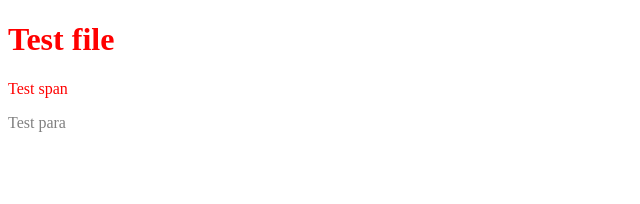
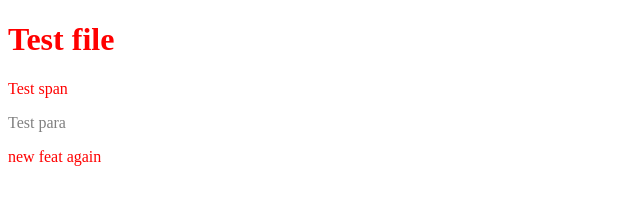
Before and after one commit to 40x/gulp-test, a website: page app/index.html in a window 1280 px wide. Shown: the whole page, without its empty margins (0-640 px from the left). Drawn offline with nearby package versions, Linux system fonts and the light colour scheme; files that its build step writes are made by us from their sources.

Commit message:
going to the new branch

```diff
--- a/app/index.html
+++ b/app/index.html
@@ -9,5 +9,6 @@
             <span> Test span
                 <p>Test para</p>
             </span>
+    <span>new feat again</span>
     </body>
 </html>
```
Also changed, not shown: 1 other file.
